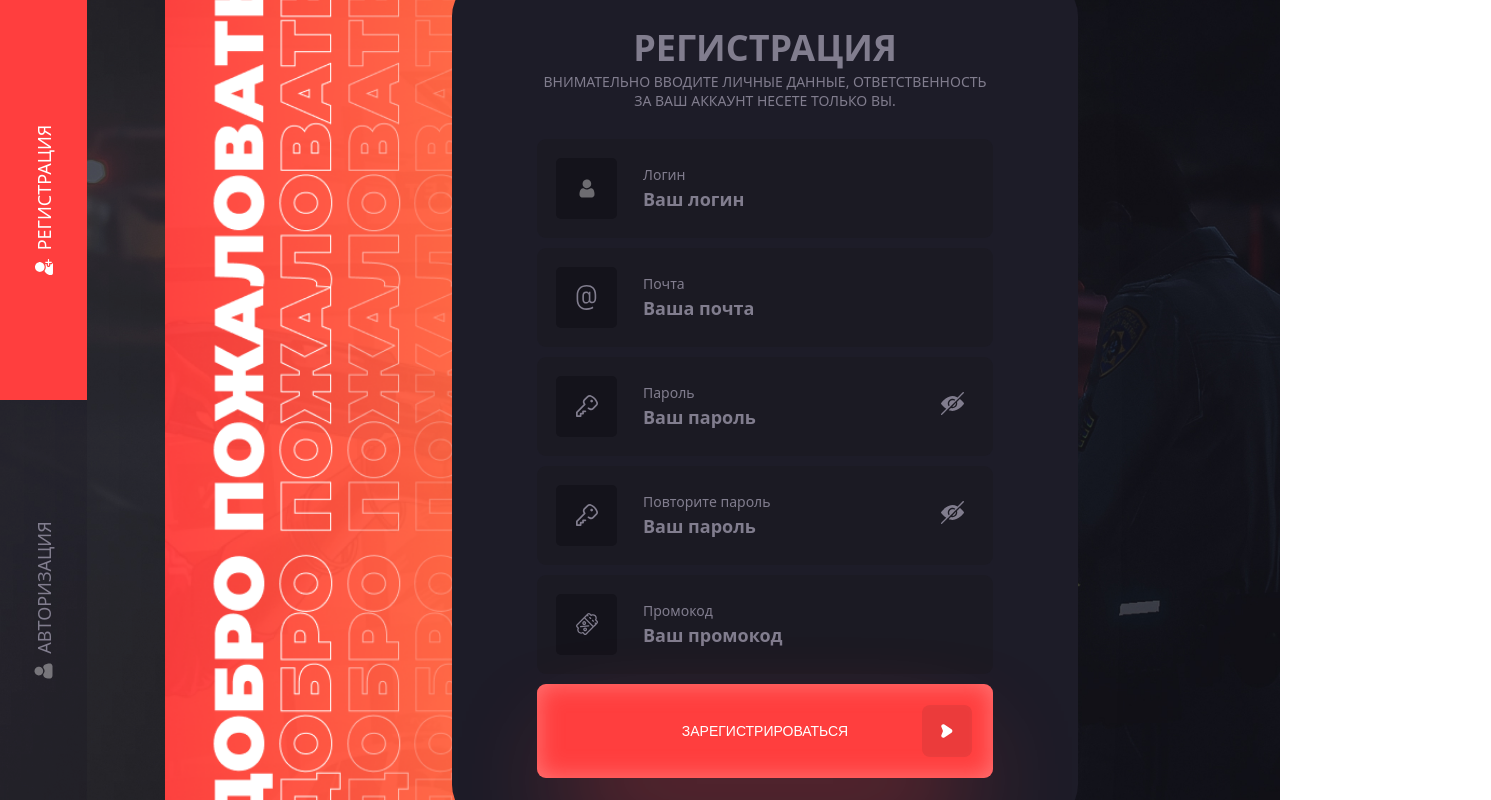
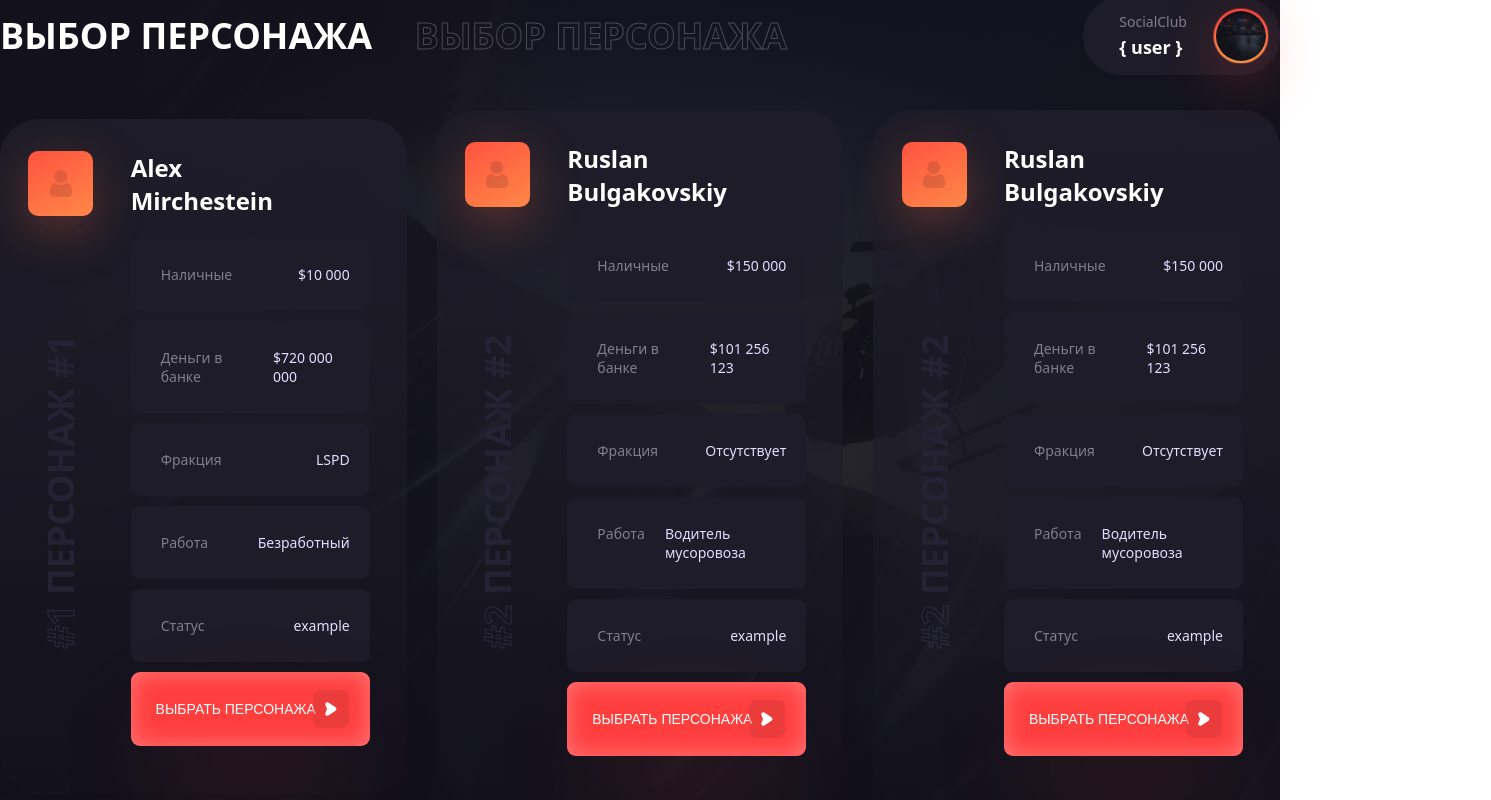
Before and after one commit to uvanov/meta-frontend, a React (Create React App) app: page / in a window 1280 px wide. Shown: the top 800 px of the page, 1491 px wide, since content can reach past the window. Built offline with nearby package versions, Linux system fonts and the light colour scheme.

Commit message:
Add SelectCharacter to App / Dont show Authentication by default

```diff
--- a/src/App.tsx
+++ b/src/App.tsx
@@ -3,7 +3,10 @@ import React, { useEffect } from 'react';
 
 // Local modules
 import { CEF } from './CEF';
+
+// UIs
 import { Authentication } from './components/pages/authentication/Authentication';
+import { SelectCharacter } from './components/pages/select-character/SelectCharacter';
 
 // Exports
 export const App = () => {
@@ -15,6 +18,7 @@ export const App = () => {
   return (
     <>
       <Authentication/>
+      <SelectCharacter/>
     </>
   );
 };
--- a/src/store/slices/AuthenticationSlice.ts
+++ b/src/store/slices/AuthenticationSlice.ts
@@ -9,7 +9,7 @@ type ViewType = 'registration' | 'authorization' | 'recovery';
 
 // Initial state
 const initialState = {
-  isShown: true,
+  isShown: false,
   view: 'registration',
   inputs: {
     authorization: {
```
